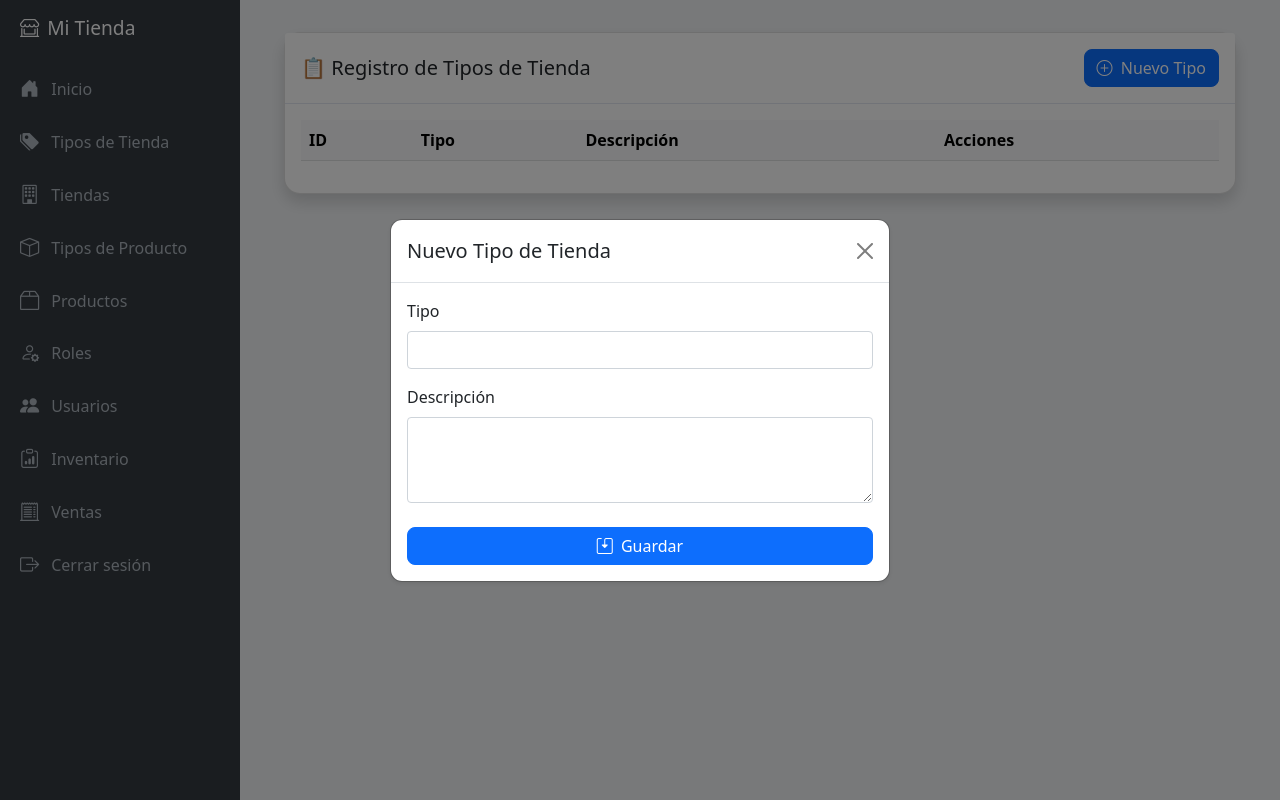
After one commit to MauricioAlexanderP/franquicia, a PHP site: the page made by views/tipoTienda/index.php in a window 1280 px wide, after a click on "Nuevo Tipo". The commit adds this page. Run offline with PHP 8.4, Linux system fonts and the light colour scheme; the template is opened without the code that fills it, so the values that code supplies are empty; some libraries are stand-ins or nearby versions.

Commit message:
feat: crud tipoTienda
crud de tipoTiena agregado

```diff
--- /dev/null
+++ b/assets/css/tipoTienda.css
@@ -0,0 +1,98 @@
+body {
+  background-color: #f1f3f5;
+}
+
+/* Sidebar */
+.sidebar {
+  height: 100vh;
+  width: 240px;
+  position: fixed;
+  top: 0;
+  left: 0;
+  background-color: #343a40;
+  color: white;
+  padding-top: 1rem;
+  display: flex;
+  flex-direction: column;
+}
+
+.sidebar h4 {
+  padding: 0 1.25rem;
+  margin-bottom: 1.5rem;
+  font-size: 1.2rem;
+}
+
+.sidebar a {
+  color: #adb5bd;
+  text-decoration: none;
+  padding: 0.75rem 1.25rem;
+  display: flex;
+  align-items: center;
+  transition: background-color 0.2s ease-in-out;
+}
+
+.sidebar a:hover {
+  background-color: #495057;
+  color: #ffffff;
+}
+
+.sidebar i {
+  margin-right: 0.75rem;
+  font-size: 1.2rem;
+}
+
+.main-content {
+  margin-left: 240px;
+  padding: 2rem;
+}
+
+.card {
+  border-radius: 1rem;
+}
+
+.card-header {
+  background-color: #ffffff;
+  border-bottom: 1px solid #e3e6f0;
+  border-top-left-radius: 1rem;
+  border-top-right-radius: 1rem;
+}
+
+.btn-primary {
+  border-radius: 0.5rem;
+}
+
+.btn-edit,
+.btn-delete {
+  border-radius: 0.375rem;
+  padding: 0.375rem 0.65rem;
+  font-size: 0.875rem;
+}
+
+.btn-edit {
+  color: #0d6efd;
+  background-color: #e7f1ff;
+  border: 1px solid #cfe2ff;
+}
+
+.btn-edit:hover {
+  background-color: #d0e5ff;
+}
+
+.btn-delete {
+  color: #dc3545;
+  background-color: #f8d7da;
+  border: 1px solid #f5c2c7;
+}
+
+.btn-delete:hover {
+  background-color: #f1b0b7;
+}
+
+.modal-content {
+  border-radius: 0.75rem;
+}
+
+.form-control:focus {
+  box-shadow: 0 0 0 0.2rem rgba(13, 110, 253, 0.25);
+  border-color: #86b7fe;
+}
--- a/config/access.json
+++ b/config/access.json
@@ -12,7 +12,7 @@
       "role": 1
     },
     {
-      "site": "usuarios",
+      "site": "tipoTienda",
       "access": "private",
       "role": 1
     },
--- a/controllers/TiendaController.php
+++ b/controllers/TiendaController.php
@@ -8,7 +8,7 @@ use models\TiendaModel;
 use models\TipoTiendaModel;
 use class\ErrorMessages;
 use class\SuccessMessages;
-
+use controllers\SessionController;
 /**
  * Class TiendaController
  *
@@ -88,10 +88,10 @@ class TiendaController extends SessionController
     $items = $tienda->get($id); // Obtiene el objeto TiendaModel
     if ($items) {
       echo json_encode($items->toArray());
+      error_log("TIENDACONTROLLLER::getTiendaById -> array: " . print_r($items->toArray(), true));
     } else {
       echo json_encode(['error' => 'No se encontró la tienda']);
     }
-
   }
 
   public function updateTienda()
--- a/views/tiendas/index.php
+++ b/views/tiendas/index.php
@@ -26,8 +26,8 @@ $tipoTienda = $this->d['tipoTienda'];
   <!-- Sidebar -->
   <nav class="sidebar">
     <h4><i class="bi bi-shop-window me-2"></i>Mi Tienda</h4>
-    <a href="#"><i class="bi bi-house-door-fill"></i> Inicio</a>
-    <a href="#"><i class="bi bi-tags-fill"></i> Tipos de Tienda</a>
+    <a href="<?php echo constant('URL');?>"><i class="bi bi-house-door-fill"></i> Inicio</a>
+    <a href="<?php echo constant('URL');?>tipoTienda"><i class="bi bi-tags-fill"></i> Tipos de Tienda</a>
     <a href="#"><i class="bi bi-building"></i> Tiendas</a>
     <a href="#"><i class="bi bi-box"></i> Tipos de Producto</a>
     <a href="#"><i class="bi bi-box2"></i> Productos</a>
--- /dev/null
+++ b/views/tipoTienda/index.php
@@ -0,0 +1,205 @@
+<?php
+$tipoTienda = $this->d['tipoTienda'];
+?>
+
+<!DOCTYPE html>
+<html lang="es">
+
+<head>
+  <meta charset="UTF-8">
+  <meta name="viewport" content="width=device-width, initial-scale=1">
+  <title>Tipos de Tienda</title>
+  <!-- Bootstrap -->
+  <link href="https://cdn.jsdelivr.net/npm/bootstrap@5.1.3/dist/css/bootstrap.min.css" rel="stylesheet" />
+  <!-- Botstrap Icons -->
+  <link href="https://cdn.jsdelivr.net/npm/bootstrap-icons@1.11.3/font/bootstrap-icons.css" rel="stylesheet" />
+  <!-- SweetAlert2 -->
+  <script src="https://cdn.jsdelivr.net/npm/sweetalert2@11"></script>
+  <!-- jQuery -->
+  <script src="https://code.jquery.com/jquery-3.5.1.min.js"></script>
+  <link rel="stylesheet" href="assets/css/tipoTienda.css">
+</head>
+
+<body>
+  <?php
+  $this->showMessages();
+  ?>
+  <!-- Sidebar -->
+  <nav class="sidebar">
+    <h4><i class="bi bi-shop-window me-2"></i>Mi Tienda</h4>
+    <a href="<?php echo constant('URL'); ?>"><i class="bi bi-house-door-fill"></i> Inicio</a>
+    <a href="<?php echo constant('URL'); ?>tipoTienda"><i class="bi bi-tags-fill"></i> Tipos de Tienda</a>
+    <a href="<?php echo constant('URL'); ?>tienda"><i class="bi bi-building"></i> Tiendas</a>
+    <a href="#"><i class="bi bi-box"></i> Tipos de Producto</a>
+    <a href="#"><i class="bi bi-box2"></i> Productos</a>
+    <a href="#"><i class="bi bi-person-gear"></i> Roles</a>
+    <a href="#"><i class="bi bi-people-fill"></i> Usuarios</a>
+    <a href="#"><i class="bi bi-clipboard-data"></i> Inventario</a>
+    <a href="#"><i class="bi bi-receipt-cutoff"></i> Ventas</a>
+    <a href="#"><i class="bi bi-box-arrow-right"></i> Cerrar sesión</a>
+  </nav>
+
+  <!-- Main content -->
+  <div class="main-content">
+    <div class="container-fluid">
+      <div class="card shadow">
+        <div class="card-header py-3 d-flex justify-content-between align-items-center">
+          <h5 class="mb-0">📋 Registro de Tipos de Tienda</h5>
+          <button class="btn btn-primary" data-bs-toggle="modal" data-bs-target="#modalTipo">
+            <i class="bi bi-plus-circle me-1"></i> Nuevo Tipo
+          </button>
+        </div>
+        <div class="card-body">
+          <div class="table-responsive">
+            <table class="table table-hover align-middle">
+              <thead class="table-light">
+                <tr>
+                  <th>ID</th>
+                  <th>Tipo</th>
+                  <th>Descripción</th>
+                  <th>Acciones</th>
+                </tr>
+              </thead>
+              <tbody>
+                <?php foreach ($tipoTienda as $tipo): ?>
+                  <tr>
+                    <td><?php echo $tipo['tipo_tienda_id']; ?></td>
+                    <td><?php echo $tipo['tipo']; ?></td>
+                    <td><?php echo $tipo['descripcion']; ?></td>
+                    <td>
+                      <!-- Formulario Editar -->
+                      <form action="<?php echo constant('URL'); ?>tipoTienda/editar" method="POST" class="d-inline">
+                        <input type="hidden" name="tipo_tienda_id" value="<?php echo $tipo['tipo_tienda_id']; ?>">
+                        <button type="button" class="btn btn-edit me-1" onclick="editarTipo(<?php echo $tipo['tipo_tienda_id']; ?>)">
+                          <i class="bi bi-pencil-square"></i> Editar
+                        </button>
+                      </form>
+                      <!-- Formulario Eliminar -->
+                      <form action="<?php echo constant('URL'); ?>tipoTienda/deleteTipoTienda" method="POST" class="d-inline">
+                        <input type="hidden" name="tipo_tienda_id" value="<?php echo $tipo['tipo_tienda_id']; ?>">
+                        <input type="hidden" name="tipo" value="<?php echo $tipo['tipo']; ?>">
+                        <input type="hidden" name="descripcion" value="<?php echo $tipo['descripcion']; ?>">
+                        <button type="button" class="btn btn-delete" onclick="eliminarTipo(<?php echo $tipo['tipo_tienda_id']; ?>, this.form)">
+                          <i class="bi bi-trash3-fill"></i> Eliminar
+                        </button>
+                      </form>
+                    </td>
+                  </tr>
+                <?php endforeach; ?>
+              </tbody>
+            </table>
+          </div>
+        </div>
+      </div>
+    </div>
+  </div>
+
+  <!-- Modal -->
+  <!-- FORMULARIO PARA AGREGAR -->
+  <div class="modal fade" id="modalTipo" tabindex="-1">
+    <div class="modal-dialog modal-dialog-centered">
+      <div class="modal-content shadow-sm">
+        <div class="modal-header">
+          <h5 class="modal-title">Nuevo Tipo de Tienda</h5>
+          <button type="button" class="btn-close" data-bs-dismiss="modal"></button>
+        </div>
+        <div class="modal-body">
+          <form id="formTipo" action="<?php echo constant('URL'); ?>tipoTienda/newTipoTienda" method="POST">
+            <input type="hidden" id="tipo_tienda_id" name="tipo_tienda_id">
+            <div class="mb-3">
+              <label class="form-label">Tipo</label>
+              <input type="text" class="form-control" id="tipo" name="tipo" required>
+            </div>
+            <div class="mb-4">
+              <label class="form-label">Descripción</label>
+              <textarea class="form-control" id="descripcion" name="descripcion" rows="3" required></textarea>
+            </div>
+            <div class="d-grid">
+              <button type="submit" class="btn btn-primary">
+                <i class="bi bi-save2 me-1"></i> Guardar
+              </button>
+            </div>
+          </form>
+        </div>
+      </div>
+    </div>
+  </div>
+
+  <!-- FORMULARIO PARA EDITAR -->
+  <div class="modal fade" id="modalTipoEditar" tabindex="-1">
+    <div class="modal-dialog modal-dialog-centered">
+      <div class="modal-content shadow-sm">
+        <div class="modal-header">
+          <h5 class="modal-title">Editar Tipo de Tienda</h5>
+          <button type="button" class="btn-close" data-bs-dismiss="modal"></button>
+        </div>
+        <div class="modal-body">
+          <form id="formTipoEditar" action="<?php echo constant('URL'); ?>tipoTienda/editTipoTienda" method="POST">
+            <input type="hidden" id="tipo_tienda_id" name="tipo_tienda_id">
+            <div class="mb-3">
+              <label class="form-label">Tipo</label>
+              <input type="text" class="form-control" id="tipo" name="tipo" required>
+            </div>
+            <div class="mb-4">
+              <label class="form-label">Descripción</label>
+              <textarea class="form-control" id="descripcion" name="descripcion" rows="3" required></textarea>
+            </div>
+            <div class="d-grid">
+              <button type="submit" class="btn btn-primary">
+                <i class="bi bi-save2 me-1"></i> Guardar
+              </button>
+            </div>
+          </form>
+        </div>
+      </div>
+    </div>
+  </div>
+
+  <!-- Scripts -->
+  <script src="https://cdn.jsdelivr.net/npm/bootstrap@5.1.3/dist/js/bootstrap.bundle.min.js"></script>
+  <script>
+    function editarTipo(id) {
+      fetch('<?php echo constant("URL") ?>tipoTienda/getTipoTiendaById', {
+          method: 'POST',
+          headers: {
+            'Content-Type': 'application/x-www-form-urlencoded'
+          },
+          body: 'tipo_tienda_id=' + id
+        })
+        .then(response => response.json())
+        .then(data => {
+          if (data.error) {
+            Swal.fire('Error', data.error, 'error');
+          } else {
+            document.querySelector('#formTipoEditar input[name="tipo_tienda_id"]').value = data.tipo_tienda_id;
+            document.querySelector('#formTipoEditar input[name="tipo"]').value = data.tipo;
+            document.querySelector('#formTipoEditar textarea[name="descripcion"]').value = data.descripcion;
+            new bootstrap.Modal(document.getElementById('modalTipoEditar')).show();
+          }
+        })
+        .catch(error => {
+          console.error('Error:', error);
+          Swal.fire('Error', 'No se pudieron cargar los datos', 'error');
+        });
+    }
+
+    function eliminarTipo(id, form) {
+      event.preventDefault();
+      Swal.fire({
+        title: '¿Estás seguro?',
+        text: "¡No podrás revertir esto!",
+        icon: 'warning',
+        showCancelButton: true,
+        confirmButtonColor: '#3085d6',
+        cancelButtonColor: '#d33',
+        confirmButtonText: 'Sí, eliminarlo'
+      }).then((result) => {
+        if (result.isConfirmed) {
+          form.submit();
+        }
+      })
+    }
+  </script>
+</body>
+
+</html>
```
Also changed, not shown: class/ErrorMessages.php (+6 -1 lines), class/SuccessMessages.php (+10 -2 lines), controllers/TipoTiendaController.php (added, +119 -0 lines), models/TipoTiendaModel.php (+17 -3 lines), views/tiendas/tipoTienda_view.php (deleted, +0 -228 lines).
